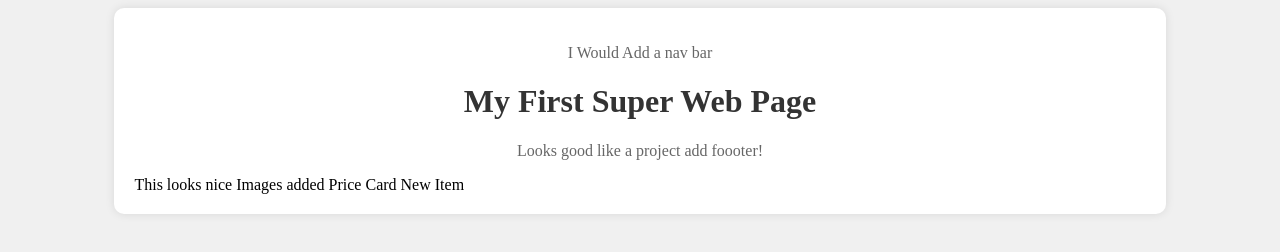
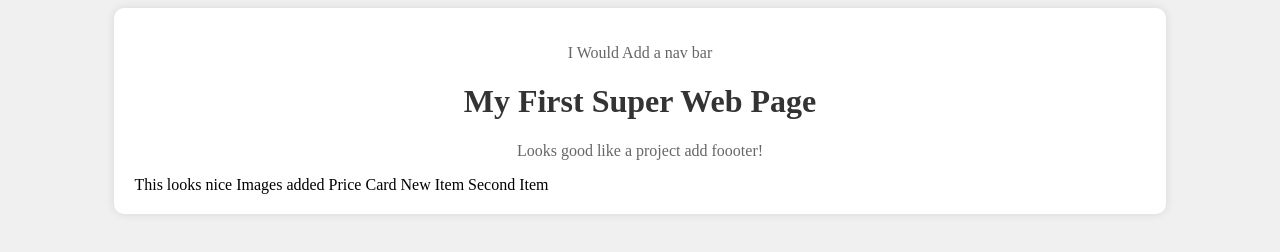
Before and after one commit to SaulHernandezG/learn-git, a plain HTML site: page index.html in a window 1280 px wide. Drawn offline with Linux system fonts and the light colour scheme.

Commit message:
Change Index add new item

```diff
--- a/index.html
+++ b/index.html
@@ -37,6 +37,7 @@
 	Images added
 	Price Card
 New Item
+Second Item
      </div>
 </body>
 </html>
```
